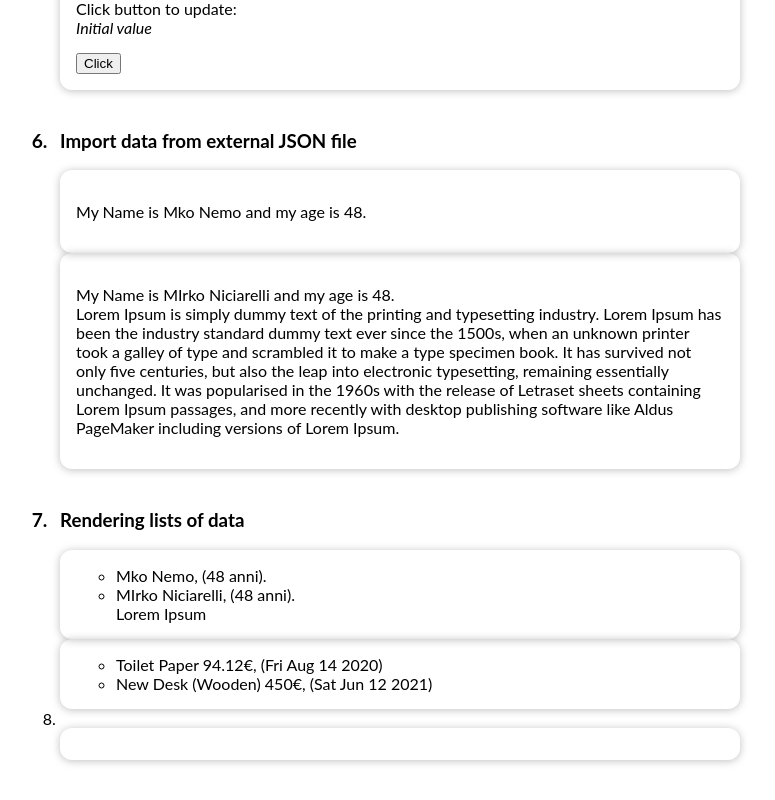
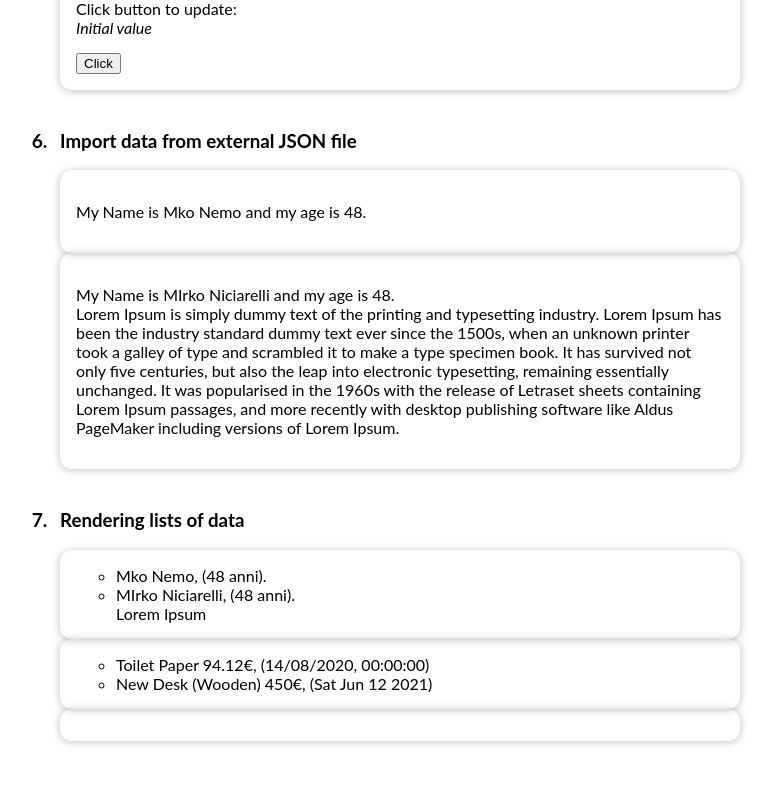
Before and after one commit to mkonemo/react-basics, a React (Create React App) app: page / in a window 1280 px wide. Shown: the part 4259-5059 px from the top of the page, without its empty margins (260-1035 px from the left). Built offline with nearby package versions, Linux system fonts and the light colour scheme; no server answers.

Commit message:
1 file modified

```diff
--- a/src/components/datalist/DataList.js
+++ b/src/components/datalist/DataList.js
@@ -1,4 +1,4 @@
-import React from 'react';
+import React, {Component} from 'react';
 
 import Card from '../UI/Card';
 
@@ -8,63 +8,62 @@ const DataList = (props) => {
     {
       firstName: 'Mko',
       lastName: 'Nemo',
-      age: 48
+      age: 48,
     },
     {
       firstName: 'MIrko',
       lastName: 'Niciarelli',
       age: 48,
-      info:
-        'Lorem Ipsum'
-    }
+      info: 'Lorem Ipsum',
+    },
   ];
-
-
 
   const sampleExpenses = [
     {
       id: 'e1',
       title: 'Toilet Paper',
       amount: 94.12,
-      date: new Date(2020, 7, 14).toDateString()
+      date: new Date(2020, 7, 14).toLocaleString('it-IT'),
     },
     {
       id: 'e2',
       title: 'New Desk (Wooden)',
       amount: 450,
-      date: new Date(2021, 5, 12).toDateString()
-    }
+      date: new Date(2021, 5, 12).toDateString(),
+    },
   ];
 
-  const sampleJson = fetch('https://fakestoreapi.com/products/1')
-  .then(res=>res.json())
-  .then(json=>console.log(json));
+
+
+
 
   return (
     <div>
       <h3>Rendering lists of data</h3>
       <Card>
         <ul>
-
-        {sampleData.map(item => (
+          {sampleData.map((item) => (
             <li>
-            {item.firstName} {item.lastName}, ({item.age} anni).<br/>{item.info}
+              {item.firstName} {item.lastName}, ({item.age} anni).
+              <br />
+              {item.info}
             </li>
           ))}
         </ul>
       </Card>
       <Card>
         <ul>
-        {sampleExpenses.map(expense => (
+          {sampleExpenses.map((expense) => (
             <li>
               {expense.title} {expense.amount}&euro;, ({expense.date})
             </li>
           ))}
-
         </ul>
       </Card>
-      <li>{sampleJson.title}</li>
+
       <Card>
+
+
       </Card>
     </div>
   );
```
Lines whose indentation alone changed are shown as unchanged.
